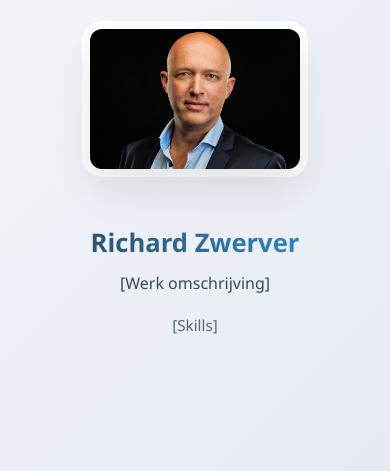
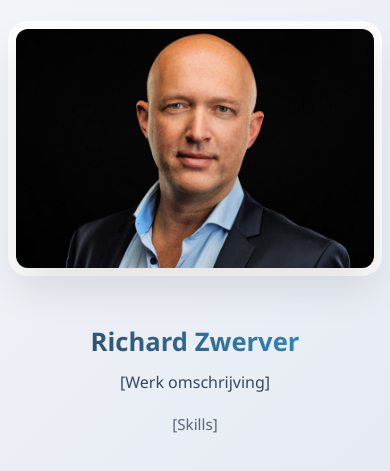
Before and after one commit to Rickvdg/RichardCvSite, a website: page index.html in a window 390 px wide. Shown: the part 251-722 px from the top of the page. Drawn offline with Linux system fonts and the light colour scheme.

Commit message:
Update profile image styles for better responsiveness

```diff
--- a/styles/main.css
+++ b/styles/main.css
@@ -175,7 +175,9 @@ footer {
   }
 
   .profile-image {
-    height: 140px;
+    max-height: 15em;
+    margin-left: 1rem;
+    margin-right: 1rem;
   }
 
   .content-section {
```
